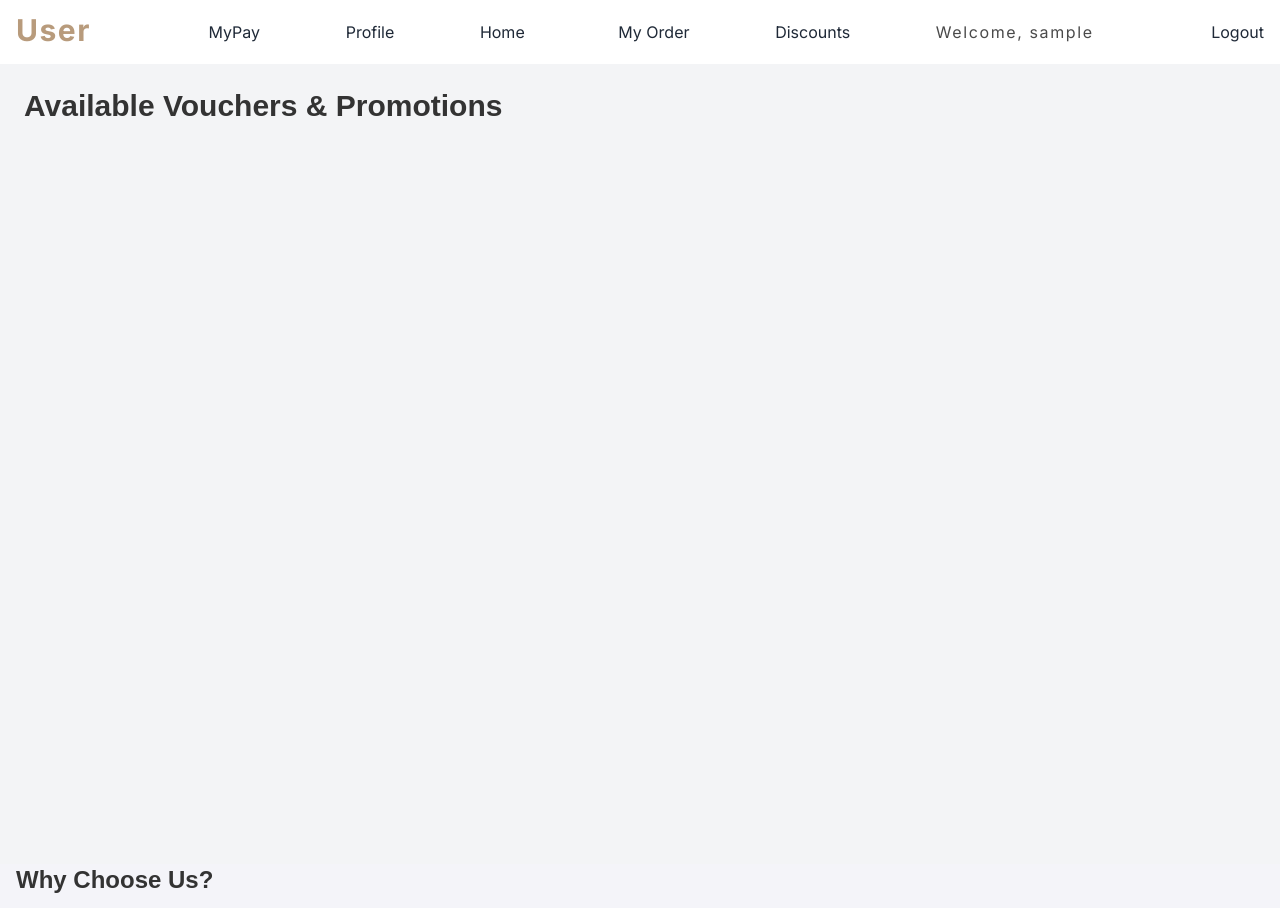
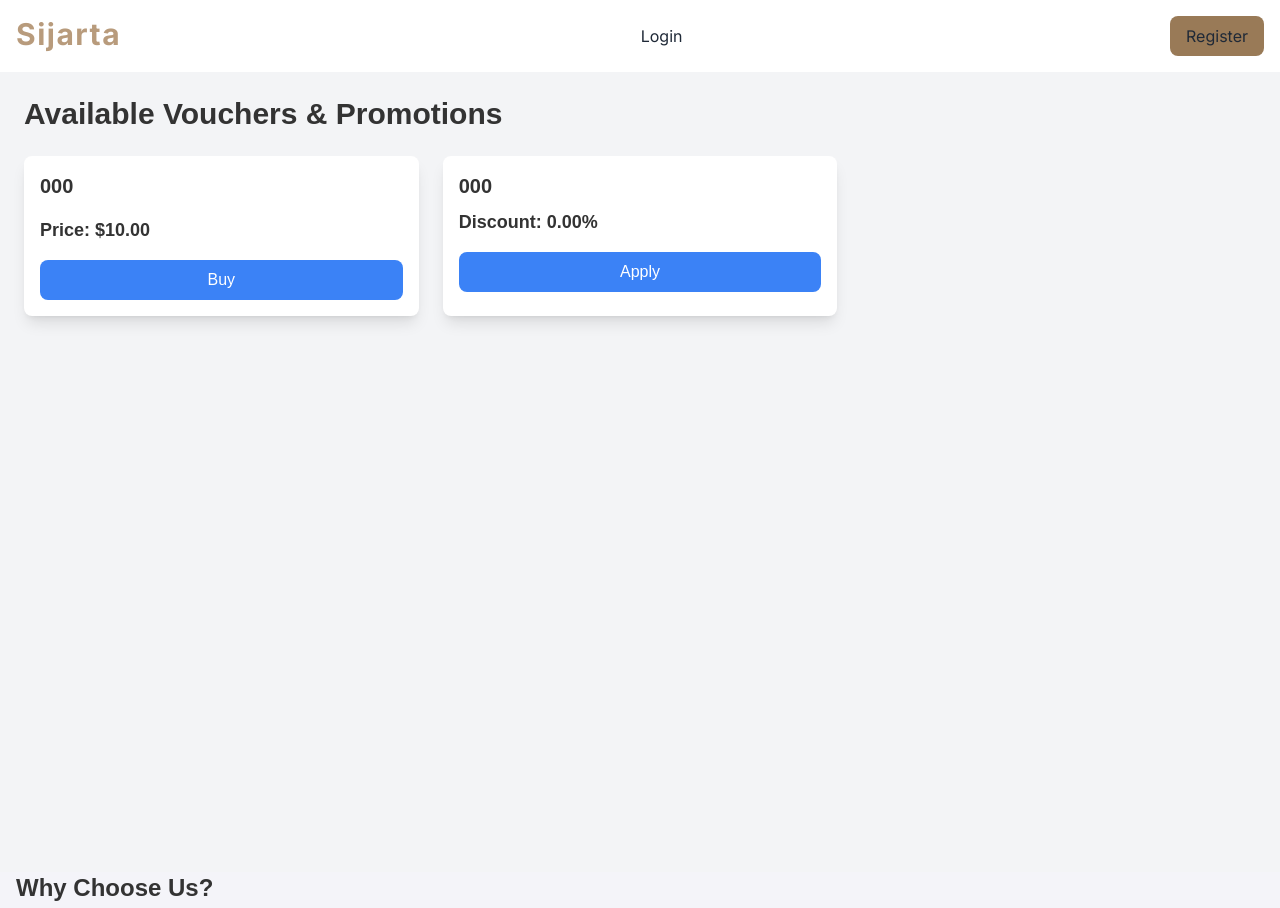
Before and after one commit to sugonamu/sijarta, a Django app: page /discounts/ in a window 1280 px wide. Shown: the top 908 px of the page. Run offline with Django 5.2, Linux system fonts and the light colour scheme; a user stored in the database is signed in; tables that the repository leaves empty hold one stand-in row (values such as "Sample post"); some libraries are stand-ins or nearby versions.

Commit message:
Yes again

```diff
--- a/main/admin.py
+++ b/main/admin.py
@@ -1,5 +1,5 @@
 from django.contrib import admin
-from .models import ServiceCategory, SubCategory, Testimonial, ServiceSession
+from .models import ServiceCategory, SubCategory, Testimonial, ServiceSession, Promo, Voucher
 
 class SubCategoryAdmin(admin.ModelAdmin):
     # Remove 'workers' from both the form and the displayed fields
@@ -17,3 +17,5 @@ admin.site.register(ServiceCategory)
 admin.site.register(SubCategory, SubCategoryAdmin)  # Register with custom admin
 admin.site.register(Testimonial)
 admin.site.register(ServiceSession)
+admin.site.register(Promo)
+admin.site.register(Voucher)
--- a/main/models.py
+++ b/main/models.py
@@ -81,3 +81,20 @@ class ServiceOrder(models.Model):
 
     def __str__(self):
         return f"Order {self.id} - {self.status}"
+
+class Promo(models.Model):
+    code = models.CharField(max_length=20, unique=True)
+    discount = models.DecimalField(max_digits=5, decimal_places=2)
+    valid_until = models.DateField(null=True, blank=True)
+
+    def __str__(self):
+        return f"Promo {self.code} - {self.discount}%"
+
+class Voucher(models.Model):
+    code = models.CharField(max_length=20, unique=True)
+    discount = models.DecimalField(max_digits=5, decimal_places=2)
+    price = models.DecimalField(max_digits=10, decimal_places=2)
+    valid_until = models.DateField(null=True, blank=True)
+
+    def __str__(self):
+        return f"Voucher {self.code} - {self.discount}% for {self.price}"
--- a/main/templates/add_testimonial.html
+++ b/main/templates/add_testimonial.html
@@ -10,7 +10,7 @@
         {% csrf_token %}
         <div class="mb-4">
             <label for="rating" class="block text-lg font-medium">Rating (1-10)</label>
-            <input type="number" name="rating" min="1" max="5" required class="w-full p-2 border rounded-lg mt-2" placeholder="Enter Rating">
+            <input type="number" name="rating" min="1" max="10" required class="w-full p-2 border rounded-lg mt-2" placeholder="Enter Rating">
         </div>
 
         <div class="mb-4">
--- a/main/templates/discounts.html
+++ b/main/templates/discounts.html
@@ -10,18 +10,18 @@
     <div class="grid grid-cols-1 sm:grid-cols-2 md:grid-cols-3 gap-6">
         {% for voucher in vouchers %}
         <div class="bg-white p-4 shadow-lg rounded-lg">
-            <h2 class="text-xl font-semibold mb-2">{{ voucher.name }}</h2>
+            <h2 class="text-xl font-semibold mb-2">{{ voucher.code }}</h2>
             <p class="mb-4">{{ voucher.description }}</p>
             <p class="font-semibold text-lg mb-4">Price: ${{ voucher.price }}</p>
-            <button onclick="checkBalanceAndBuy()" class="bg-blue-500 text-white py-2 px-4 rounded-lg w-full">Buy</button>
+            <button onclick="checkBalanceAndBuy({{ voucher.price }})" class="bg-blue-500 text-white py-2 px-4 rounded-lg w-full">Buy</button>
         </div>
         {% endfor %}
 
         {% for promo in promos %}
         <div class="bg-white p-4 shadow-lg rounded-lg">
-            <h2 class="text-xl font-semibold mb-2">{{ promo.name }}</h2>
-            <p class="font-semibold text-lg mb-4">Code: {{ promo.code }}</p>
-            <button onclick="checkBalanceAndBuy()" class="bg-blue-500 text-white py-2 px-4 rounded-lg w-full">Apply</button>
+            <h2 class="text-xl font-semibold mb-2">{{ promo.code }}</h2>
+            <p class="font-semibold text-lg mb-4">Discount: {{ promo.discount }}%</p>
+            <button onclick="applyPromo('{{ promo.code }}')" class="bg-blue-500 text-white py-2 px-4 rounded-lg w-full">Apply</button>
         </div>
         {% endfor %}
     </div>
@@ -47,7 +47,7 @@
 <!-- Modals Styling -->
 <style>
     .modal {
-        display: none; /* Hidden by default */
+        display: none;
         position: fixed;
         top: 50%;
         left: 50%;
@@ -60,14 +60,13 @@
     }
 </style>
 
-
 <!-- JavaScript for Modals -->
 <script>
     function checkBalanceAndBuy(voucherPrice) {
         const successModal = document.getElementById('successModal');
         const failureModal = document.getElementById('failureModal');
-        successModal.style.display = 'none'; /* Reset */
-        failureModal.style.display = 'none'; /* Reset */
+        successModal.style.display = 'none';
+        failureModal.style.display = 'none';
 
         const userBalance = {{ user.mypay_balance }};
         if (userBalance >= voucherPrice) {
@@ -76,5 +75,16 @@
             failureModal.style.display = 'block';
         }
     }
+
+    function closeModal() {
+        const successModal = document.getElementById('successModal');
+        const failureModal = document.getElementById('failureModal');
+        successModal.style.display = 'none';
+        failureModal.style.display = 'none';
+    }
+
+    function applyPromo(promoCode) {
+        alert("Promo code " + promoCode + " applied!");
+    }
 </script>
 {% endblock %}
--- a/main/templates/subcategory_user.html
+++ b/main/templates/subcategory_user.html
@@ -20,7 +20,7 @@
     <h2 class="text-2xl font-semibold mb-4">Testimonials</h2>
     <div class="bg-white shadow-md rounded p-4 mb-4">
         {% for testimonial in testimonials %}
-            <p class="font-semibold">Rating: {{ testimonial.rating }}/5</p>
+            <p class="font-semibold">Rating: {{ testimonial.rating }}/10</p>
             <p>{{ testimonial.comment }}</p>
         {% empty %}
             <p>No testimonials available for this subcategory.</p>
--- a/main/templates/testimonial.html
+++ b/main/templates/testimonial.html
@@ -12,6 +12,7 @@
         {% endif %}
     {% empty %}
         <p>No testimonials available for this subcategory.</p>
+        <a href='/add_testimony/<int:subcategory.id>'>Add Testimonial</a>
     {% endfor %}
 </div>
 {% endblock %}
--- a/main/urls.py
+++ b/main/urls.py
@@ -29,5 +29,5 @@ urlpatterns = [
     path('managejob/', views.managejob, name='managejob'),
     path('accept_order/<int:order_id>/', views.accept_order, name='accept_order'),
     path('manage_order_status/', views.manage_order_status, name='manage_order_status'),
-    path('add_testimony/<str:subcategory_name>/', views.AddTestimonial, name='add_testimonial')
+    path('add_testimony/<int:subcategory_id>/', views.AddTestimonial, name='add_testimonial')
 ]
--- a/main/views.py
+++ b/main/views.py
@@ -2,7 +2,7 @@ from django.shortcuts import render, redirect, get_object_or_404
 from django.contrib.auth import login, logout, authenticate
 from django.contrib import messages
 from .forms import LoginForm
-from .models import UserProfile,ServiceCategory,SubCategory,Testimonial, MyPayTransaction, ServiceOrder, ServiceSession
+from .models import UserProfile,ServiceCategory,SubCategory,Testimonial, MyPayTransaction, ServiceOrder, ServiceSession, Promo, Voucher
 import datetime
 from django.contrib.auth.forms import UserCreationForm, AuthenticationForm
 from django.contrib.auth import authenticate, login, logout as auth_logout
@@ -163,8 +163,14 @@ def logout(request):
 def error(request):
     return render(request, 'error.html')
 
+@login_required
 def discounts(request):
-    return render(request, 'discounts.html')
+    return render(request, 'discounts.html', {
+        'vouchers': Voucher.objects.all(),
+        'promos': Promo.objects.all(),
+        'user': request.user.userprofile
+    })
+
 
 def manageorder(request):
     return render(request, 'manageorder.html')
@@ -439,9 +445,9 @@ def manage_order_status(request):
     return render(request, 'manage_order_status.html', context)
 
 @login_required(login_url='/login/')
-def AddTestimonial(req, subcategory_name):
+def AddTestimonial(req, subcategory_id):
     '''Add a Testimonial to Subcategory'''
-    SubCat = SubCategory.objects.get(name=subcategory_name)
+    SubCat = SubCategory.objects.get(id=subcategory_id)
 
     if req.method == 'POST':
 
@@ -457,6 +463,6 @@ def AddTestimonial(req, subcategory_name):
                 subcategory=SubCat,
                 user=req.user
             )
-            return redirect('subcategory_detail', subcategory_name=subcategory_name)
+            return redirect(f'/subcategory/{subcategory_id}/')
 
     return render(req, 'add_testimonial.html', {'subcategory': SubCat})
```
Also changed, not shown: main/migrations/0002_promo_voucher.py (added).
